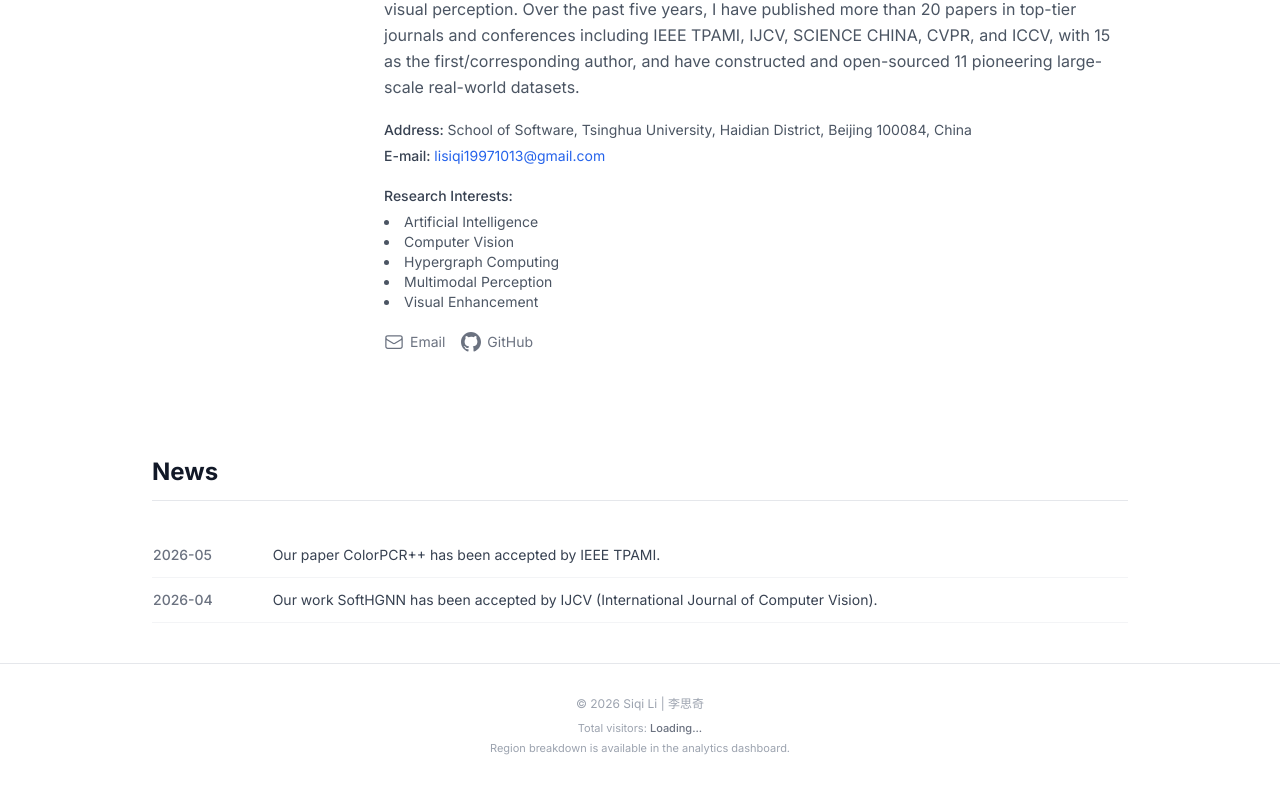
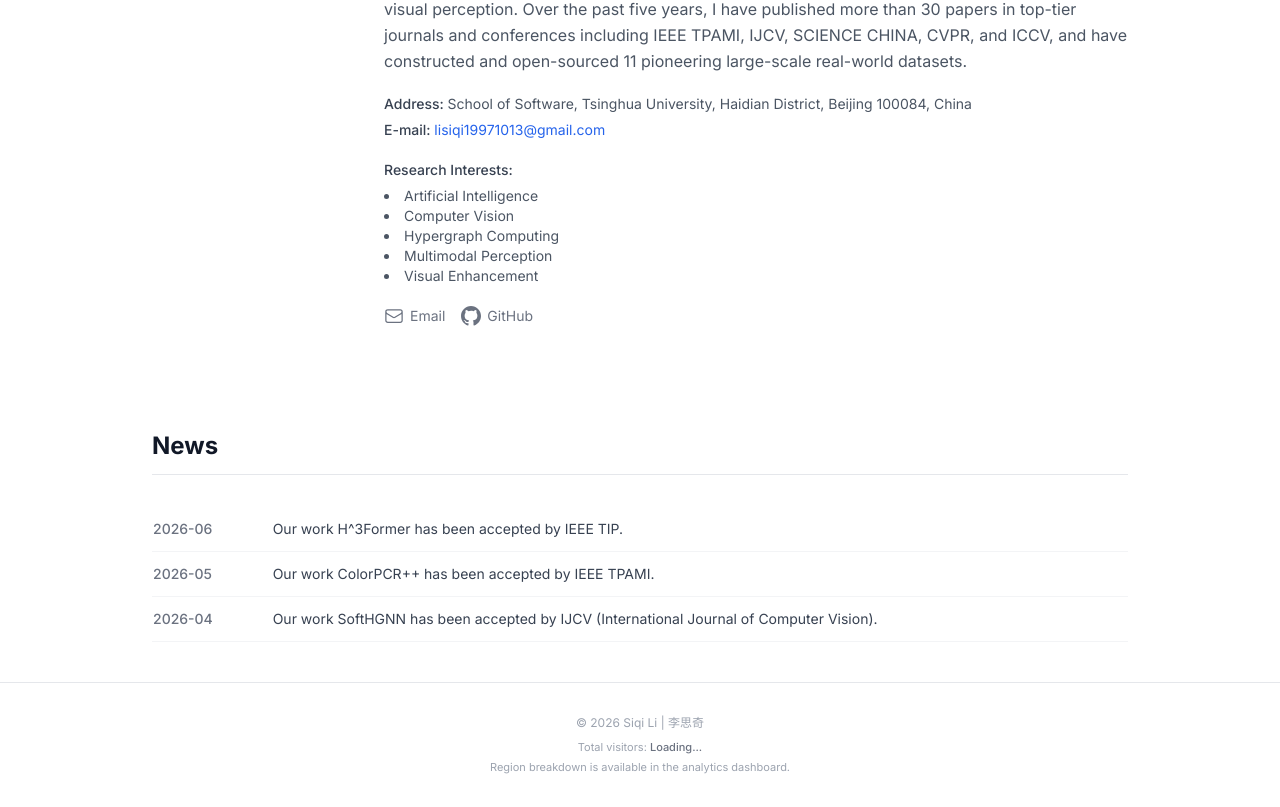
Before and after one commit to lisiqi19971013/homepage, a Next.js app: page /homepage/ in a window 1280 px wide. Shown: the part 466-1273 px from the top of the page. Built offline with nearby package versions, Linux system fonts and the light colour scheme.

Commit message:
Update profile publication count and news

```diff
--- a/data/news.ts
+++ b/data/news.ts
@@ -8,10 +8,17 @@ export interface NewsItem {
 
 export const news: NewsItem[] = [
   {
+    date: "2026-06",
+    content: {
+      zh: "我们的工作 H^3Former 被 IEEE TIP 录用。",
+      en: "Our work H^3Former has been accepted by IEEE TIP.",
+    },
+  },
+  {
     date: "2026-05",
     content: {
-      zh: "一篇论文 ColorPCR++ 被 IEEE TPAMI 录用。",
-      en: "Our paper ColorPCR++ has been accepted by IEEE TPAMI.",
+      zh: "我们的工作 ColorPCR++ 被 IEEE TPAMI 录用。",
+      en: "Our work ColorPCR++ has been accepted by IEEE TPAMI.",
     },
   },
   {
--- a/data/profile.ts
+++ b/data/profile.ts
@@ -12,8 +12,8 @@ export const profile = {
   } satisfies I18nText,
   avatar: (process.env.NEXT_PUBLIC_BASE_PATH || "") + "/avatar.jpg",
   bio: {
-    zh: `我是清华大学软件学院博士后，入选清华大学\u201C水木学者\u201D计划与博士后国家资助计划C档，曾在清华大学与北京航空航天大学分别获得工学博士与工学学士学位。主持国家自然科学基金委青年基金项目（C类）、博士后面上项目等科研项目4项，作为项目核心骨干参与国家科技重大专项、基金委联合基金重点项目等，长期聚焦人工智能、计算机视觉与超图计算领域展开系统性研究，提出视觉超图计算系列理论方法，突破传统图结构难以建模高阶关联的桎梏，提升多模态异构数据的融合与表征能力，并应用于复杂场景视觉增强及多模态视觉感知等领域。相关研究成果近五年发表IEEE TPAMI、IJCV、中国科学及CVPR、ICCV等国内外高水平期刊会议论文20余篇，其中以第一/通讯作者身份发表15篇，构建并开源了11个开创性的大规模真实世界数据集。`,
-    en: "I am a Postdoctoral Researcher at the School of Software, Tsinghua University, selected for the Tsinghua University \"Shuimu Scholar\" Program and the China Postdoctoral Science Foundation (Category C). I received my Ph.D. in Engineering from Tsinghua University and my B.E. from Beihang University. I have led 4 research projects including the NSFC Young Scientists Fund (Category C) and the China Postdoctoral Science Foundation General Program, and served as a core member in National Science and Technology Major Projects and NSFC Joint Fund Key Projects. My research systematically focuses on artificial intelligence, computer vision, and hypergraph computing, where I have proposed a series of theoretical methods for visual hypergraph computing that overcome the limitations of traditional graph structures in modeling high-order correlations, enhancing the fusion and representation capabilities of multimodal heterogeneous data, with applications in complex scene visual enhancement and multimodal visual perception. Over the past five years, I have published more than 20 papers in top-tier journals and conferences including IEEE TPAMI, IJCV, SCIENCE CHINA, CVPR, and ICCV, with 15 as the first/corresponding author, and have constructed and open-sourced 11 pioneering large-scale real-world datasets.",
+    zh: `我是清华大学软件学院博士后，入选清华大学\u201C水木学者\u201D计划与博士后国家资助计划C档，曾在清华大学与北京航空航天大学分别获得工学博士与工学学士学位。主持国家自然科学基金委青年基金项目（C类）、博士后面上项目等科研项目4项，作为项目核心骨干参与国家科技重大专项、基金委联合基金重点项目等，长期聚焦人工智能、计算机视觉与超图计算领域展开系统性研究，提出视觉超图计算系列理论方法，突破传统图结构难以建模高阶关联的桎梏，提升多模态异构数据的融合与表征能力，并应用于复杂场景视觉增强及多模态视觉感知等领域。相关研究成果近五年发表IEEE TPAMI、IJCV、中国科学及CVPR、ICCV等国内外高水平期刊会议论文30余篇，构建并开源了11个开创性的大规模真实世界数据集。`,
+    en: "I am a Postdoctoral Researcher at the School of Software, Tsinghua University, selected for the Tsinghua University \"Shuimu Scholar\" Program and the China Postdoctoral Science Foundation (Category C). I received my Ph.D. in Engineering from Tsinghua University and my B.E. from Beihang University. I have led 4 research projects including the NSFC Young Scientists Fund (Category C) and the China Postdoctoral Science Foundation General Program, and served as a core member in National Science and Technology Major Projects and NSFC Joint Fund Key Projects. My research systematically focuses on artificial intelligence, computer vision, and hypergraph computing, where I have proposed a series of theoretical methods for visual hypergraph computing that overcome the limitations of traditional graph structures in modeling high-order correlations, enhancing the fusion and representation capabilities of multimodal heterogeneous data, with applications in complex scene visual enhancement and multimodal visual perception. Over the past five years, I have published more than 30 papers in top-tier journals and conferences including IEEE TPAMI, IJCV, SCIENCE CHINA, CVPR, and ICCV, and have constructed and open-sourced 11 pioneering large-scale real-world datasets.",
   } satisfies I18nText,
   email: "lisiqi19971013@gmail.com",
   address: {
```
